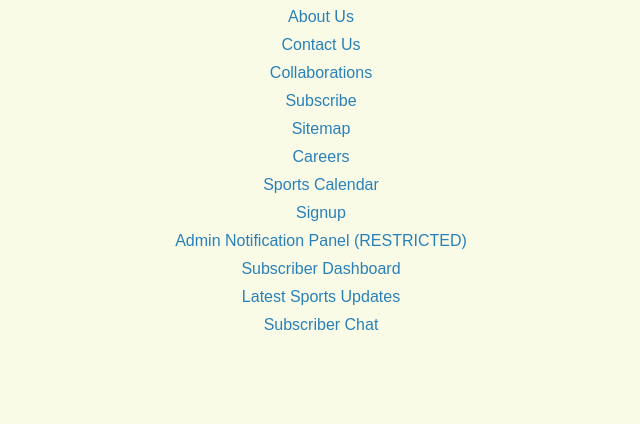
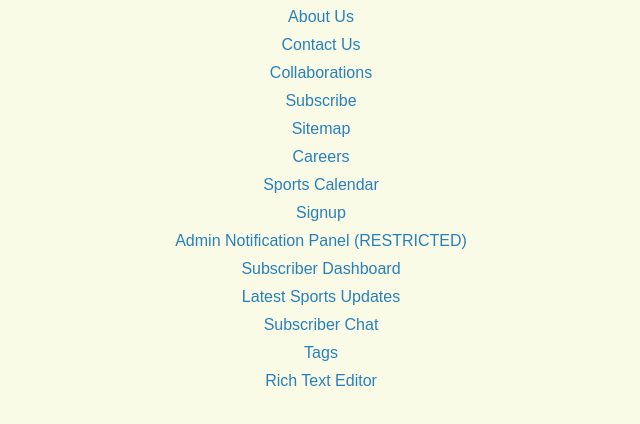
Before and after one commit to SportsSquare/sportssquare, a website: page frontend/sitemap.html in a window 1280 px wide. Shown: the part 158-582 px from the top of the page, without its empty margins (319-959 px from the left). Drawn offline with Linux system fonts and the light colour scheme; no server answers; files whose address does not match are found by name.

Commit message:
Describe your changes

```diff
--- a/frontend/sitemap.html
+++ b/frontend/sitemap.html
@@ -55,5 +55,7 @@
         <li><a href="subdash.html">Subscriber Dashboard</a></li>
         <li><a href="latestsmupdates.html">Latest Sports Updates</a></li>
         <li><a href="./subscriberchat.html">Subscriber Chat</li></a>
+        <li><a href="tags.html">Tags</a></li>
+        <li><a href="editor.html">Rich Text Editor</a></li>
 </body>
 </html>
```
